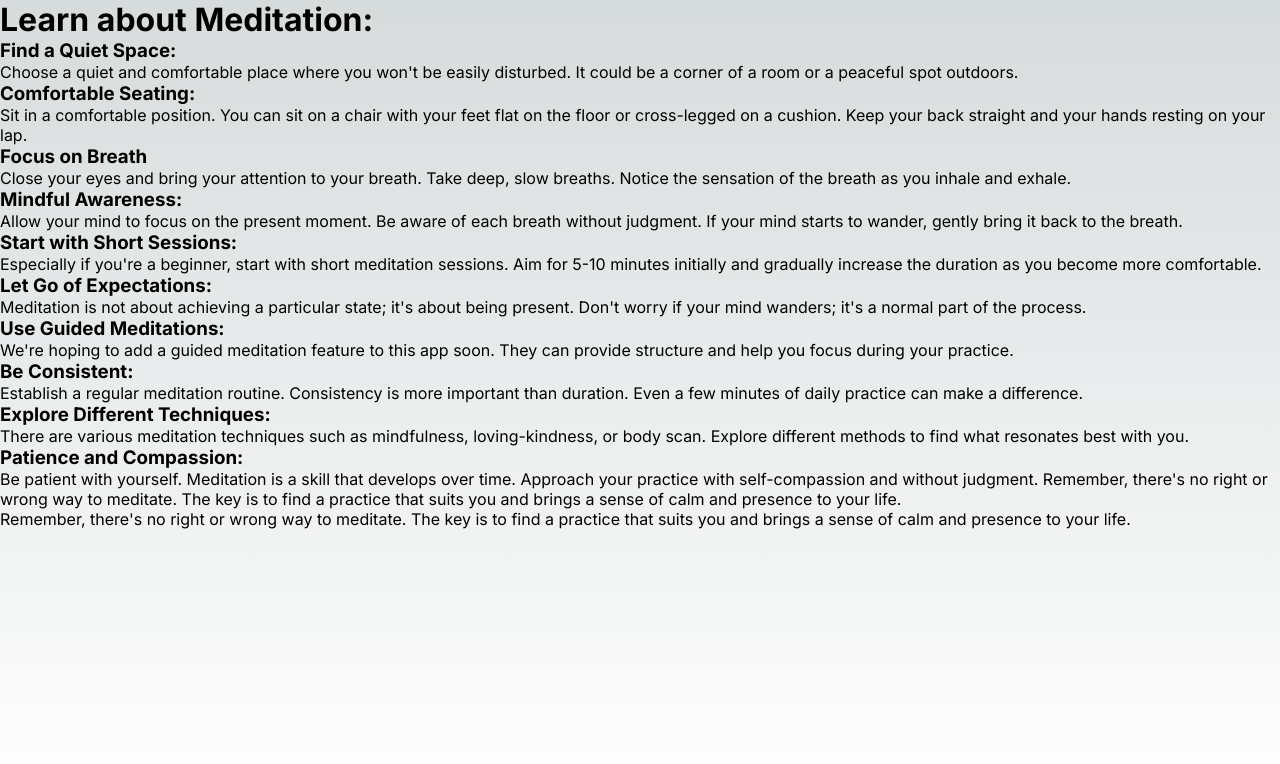
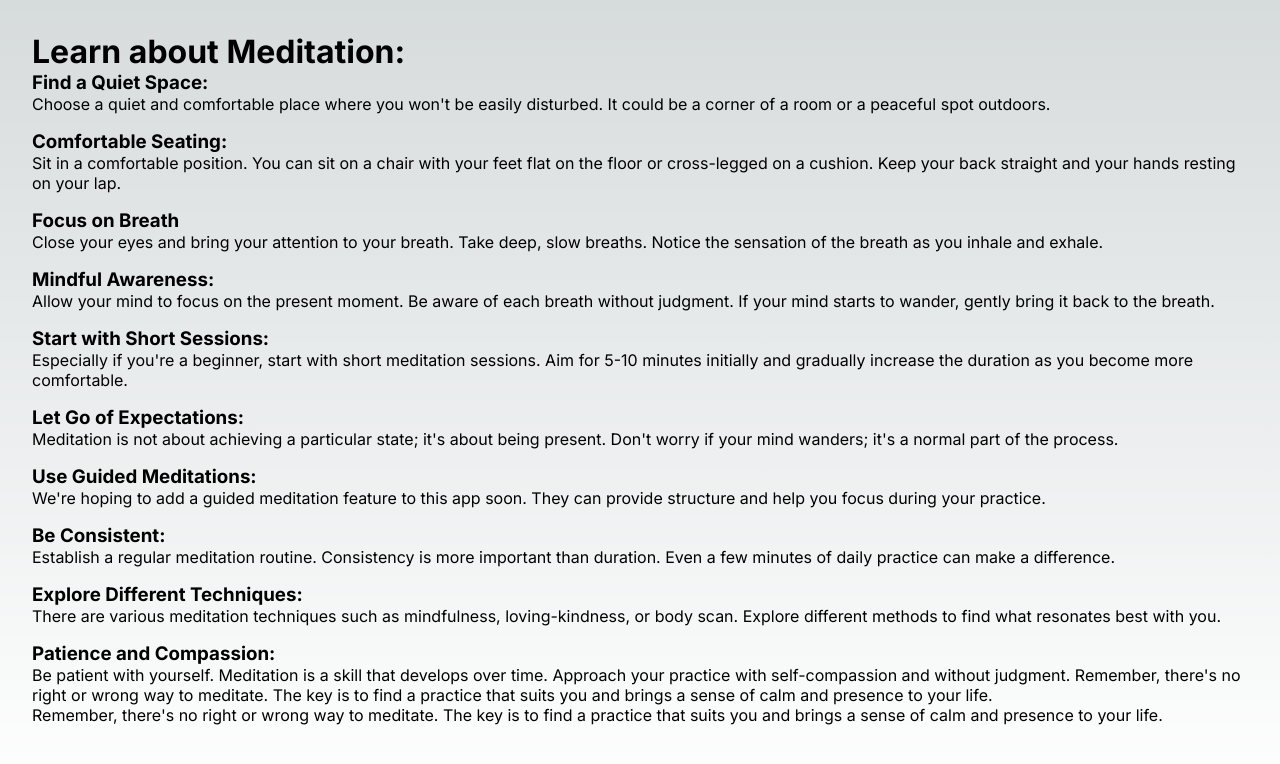
Before and after one commit to thehooperman/meditation-timer, a Next.js app: page /learn in a window 1280 px wide. Shown: the top 764 px of the page. Built offline with nearby package versions, Linux system fonts and the light colour scheme.

Commit message:
added minor styling to learn page

```diff
--- /dev/null
+++ b/app/learn/page.module.scss
@@ -0,0 +1,12 @@
+.container {
+  padding: 2rem;
+
+  ol {
+    display: flex;
+    flex-direction: column;
+    gap: 1rem;
+    list-style: none;
+    padding: 0;
+    margin: 0;
+  }
+}
--- a/app/learn/page.tsx
+++ b/app/learn/page.tsx
@@ -1,6 +1,8 @@
+import styles from "./page.module.scss";
+
 const Learn = () => {
   return (
-    <>
+    <div className={styles.container}>
       <h1>Learn about Meditation:</h1>
 
       <ol>
@@ -92,7 +94,7 @@ const Learn = () => {
         find a practice that suits you and brings a sense of calm and presence
         to your life.
       </p>
-    </>
+    </div>
   );
 };
 export default Learn;
```
Also changed, not shown: app/page.tsx (+0 -47 lines).
